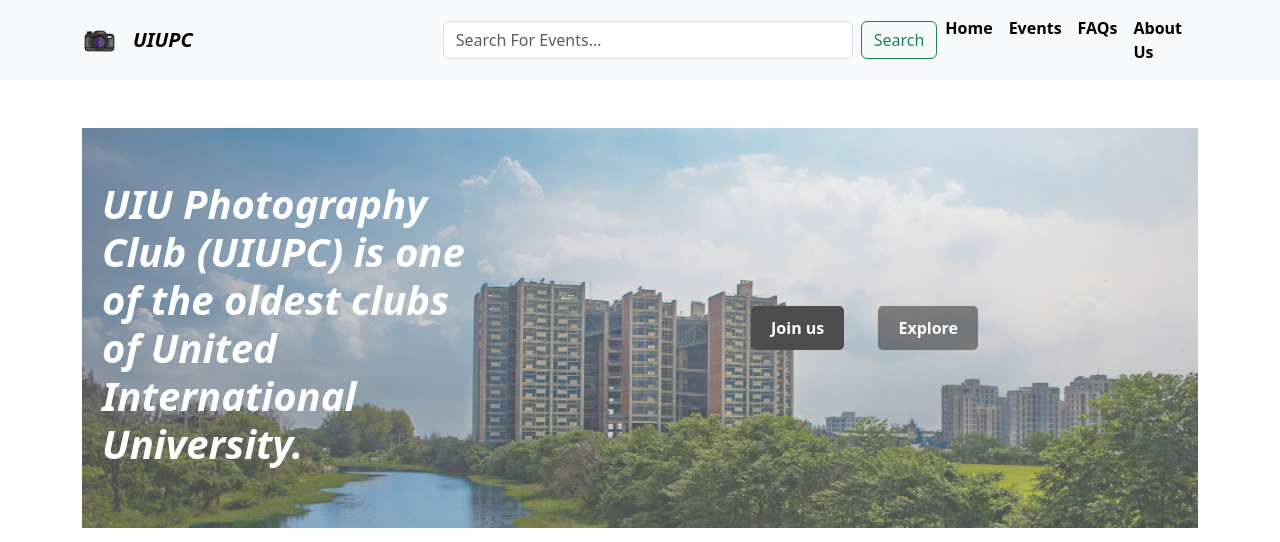
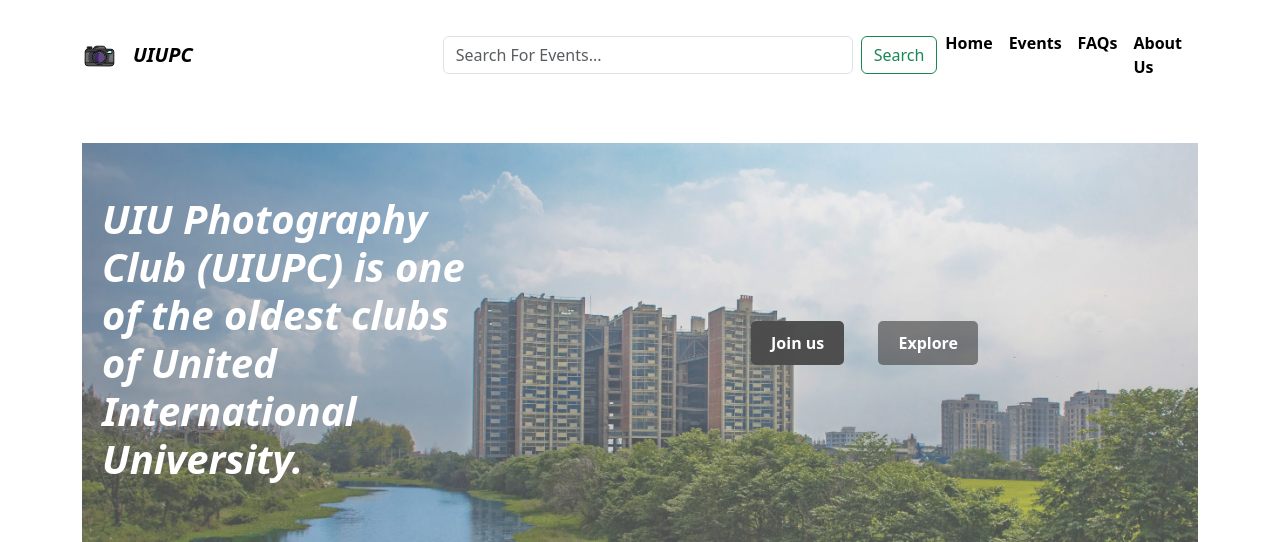
Before and after one commit to mirzaaa101/UIUPhotographyClub-DjangoProject, a Django app: page / in a window 1280 px wide. Shown: the top 542 px of the page. Run offline with Django 4.2, Linux system fonts and the light colour scheme; data that the repository does not hold is empty.

Commit message:
Update design a little bit

```diff
--- a/UIUPC/website/templates/header.html
+++ b/UIUPC/website/templates/header.html
@@ -32,7 +32,7 @@
 }
 
 </style>
-<nav class="navbar navbar-expand-lg bg-body-tertiary">
+<nav class="navbar navbar-expand-lg bg-body-light" style="margin-top: 15px;">
   <div class="container">
     <a class="navbar-brand" href="{% url 'home' %}">
       <img src="{% static 'Files/logo.svg' %}" alt="Logo" width="35" height="30" class="d-inline-block align-text-top">
--- a/UIUPC/website/templates/participate.html
+++ b/UIUPC/website/templates/participate.html
@@ -63,7 +63,7 @@
         <div class="mb-2">
             <label for="exampleInputEmail1" class="form-label">Loaction:</label>
             <input type="text" class="form-control" name="loaction" required>
-        </div>
+        </div> <br>
         <button type="submit" class="btn btn-primary">Submit</button>
     </form>
 </div>
```
Also changed, not shown: UIUPC/Files/Events/event.jpg (added), UIUPC/Files/Notice/post.jpg (added).
